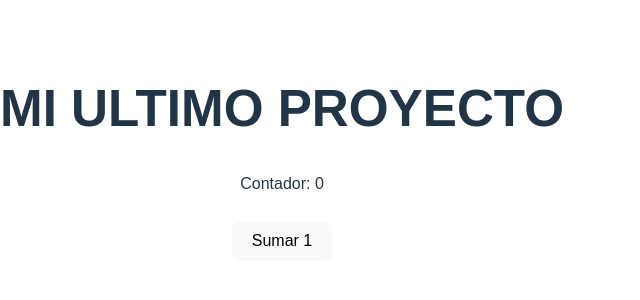
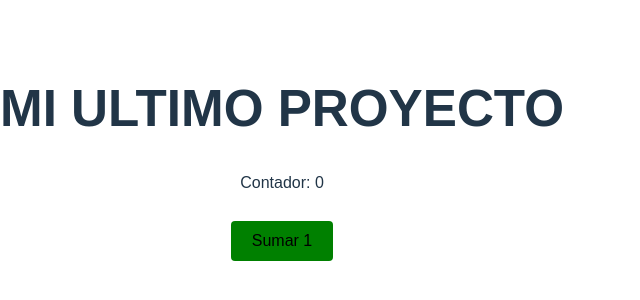
Before and after one commit to IamBraightonDev/PruebaReact, a React (Vite) app: page / in a window 1280 px wide. Shown: the part 254-554 px from the top of the page, without its empty margins (0-640 px from the left). Built offline with nearby package versions, Linux system fonts and the light colour scheme.

Commit message:
Cambios reales mejorados

```diff
--- a/src/App.css
+++ b/src/App.css
@@ -1,12 +1,13 @@
 .App {
-  text-align: center;
-  margin-top: 50px;
-  font-family: Arial, sans-serif;
+  text-align: center !important;
+  margin-top: 50px !important;
+  font-family: Arial, sans-serif !important;
 }
 
-button {
+.App button {
   padding: 10px 20px;
   font-size: 16px;
   margin-top: 10px;
   background-color: green;
+  border-radius: 4px;
 }
```
